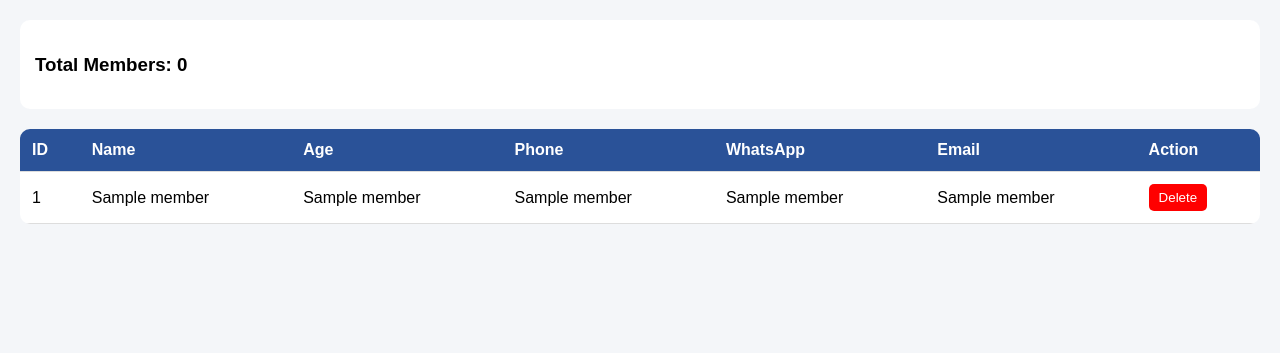
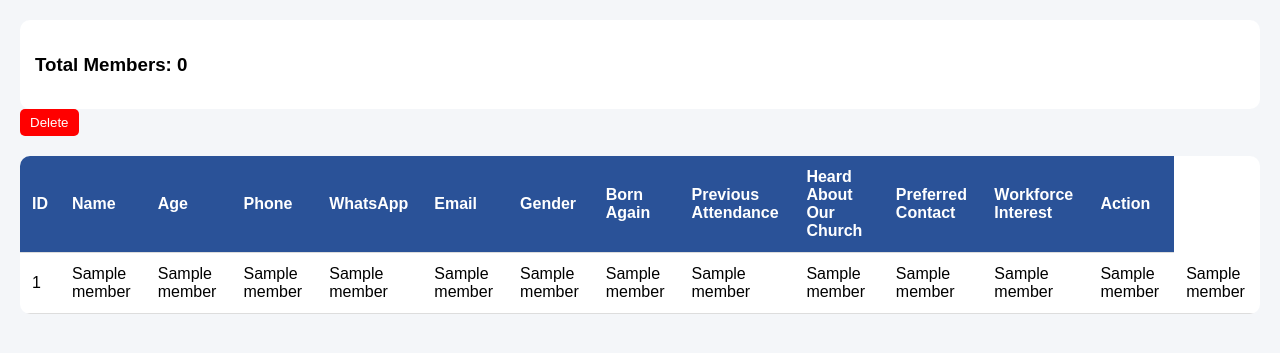
Before and after one commit to myGod25/Church-form, a Flask app: page /members in a window 1280 px wide. Shown: the part 118-471 px from the top of the page. Run offline with Flask 3, Linux system fonts and the light colour scheme; a user stored in the database is signed in; tables that the repository leaves empty hold one stand-in row (values such as "Sample post"); a database or web service that is not in the repository returns one stand-in record (values such as "Sample title"); data that the repository does not hold is empty; some libraries are stand-ins or nearby versions.

Commit message:
submit route updated

```diff
--- a/app.py
+++ b/app.py
@@ -25,7 +25,13 @@ def init_db():
             age INTEGER,
             phone TEXT,
             whatsapp TEXT,
-            email TEXT
+            email TEXT,
+            gender TEXT,
+            born_again TEXT,
+            previous_attendance TEXT,
+            heard_about_us TEXT,
+            preferred_contact TEXT,
+            workforce_interest TEXT
         )
     """)
 
@@ -48,18 +54,31 @@ def submit():
     phone = request.form["phone_number"]
     whatsapp = request.form["whatsapp_number"]
     email = request.form["email"]
+    gender = request.form["gender"]
+    born_again = request.form["born_again"]
+    previous_attendance = request.form["previous_attendance"]
+    heard_about_us = request.form["heard_about_us"]
+    preferred_contact = request.form["preferred_contact"]
+    workforce_interest = request.form["workforce_interest"]
 
     conn = psycopg2.connect(DATABASE_URL)
     cursor = conn.cursor()
 
     cursor.execute(
-        """
-        INSERT INTO members (name, age, phone, whatsapp, email)
-        VALUES (%s, %s, %s, %s, %s)
-    """,
-        (name, age, phone, whatsapp, email),
+    """
+    INSERT INTO members (
+        name, age, phone, whatsapp, email,
+        gender, born_again, previous_attendance,
+        heard_about_us, preferred_contact, workforce_interest
     )
-
+    VALUES (%s, %s, %s, %s, %s, %s, %s, %s, %s, %s, %s)
+""",
+    (
+        name, age, phone, whatsapp, email,
+        gender, born_again, previous_attendance,
+        heard_about_us, preferred_contact, workforce_interest
+    ),
+)
     conn.commit()
     conn.close()
 
--- a/templates/admin.html
+++ b/templates/admin.html
@@ -92,6 +92,12 @@
         <th>Phone</th>
         <th>WhatsApp</th>
         <th>Email</th>
+        <th>Gender</th>
+        <th>Born Again</th>
+        <th>Previous Attendance</th>
+        <th>Heard About Our Church</th>
+        <th>Preferred Contact</th>
+        <th>Workforce Interest</th>
         <th>Action</th>
     </tr>
 
@@ -103,7 +109,14 @@
         <td>{{ m[3] }}</td>
         <td>{{ m[4] }}</td>
         <td>{{ m[5] }}</td>
-        <td>
+        <td>{{ m[6] }}</td>
+        <td>{{ m[7] }}</td>
+        <td>{{ m[8] }}</td>
+        <td>{{ m[9] }}</td>
+        <td>{{ m[10] }}</td>
+        <td>{{ m[11] }}</td>
+        <td>{{ m[12] }}</td>
+        <td>{{ m[13] }}</td>
             <a href="/delete/{{ m[0] }}">
                 <button class="btn delete">Delete</button>
             </a>
```
